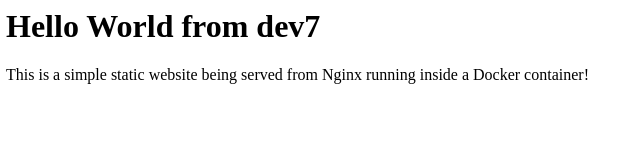
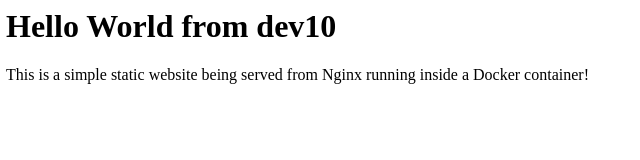
Before and after one commit to srs5600/staticimg, a plain HTML site: page index.html in a window 1280 px wide. Shown: the full height of the page, 2-642 px from the left. Drawn offline with Linux system fonts and the light colour scheme.

Commit message:
Update index.html

```diff
--- a/index.html
+++ b/index.html
@@ -1,3 +1,3 @@
-<h1>Hello World from dev7</h1>
+<h1>Hello World from dev10</h1>
 
 <p>This is a simple static website being served from Nginx running inside a Docker container!</p>
```
